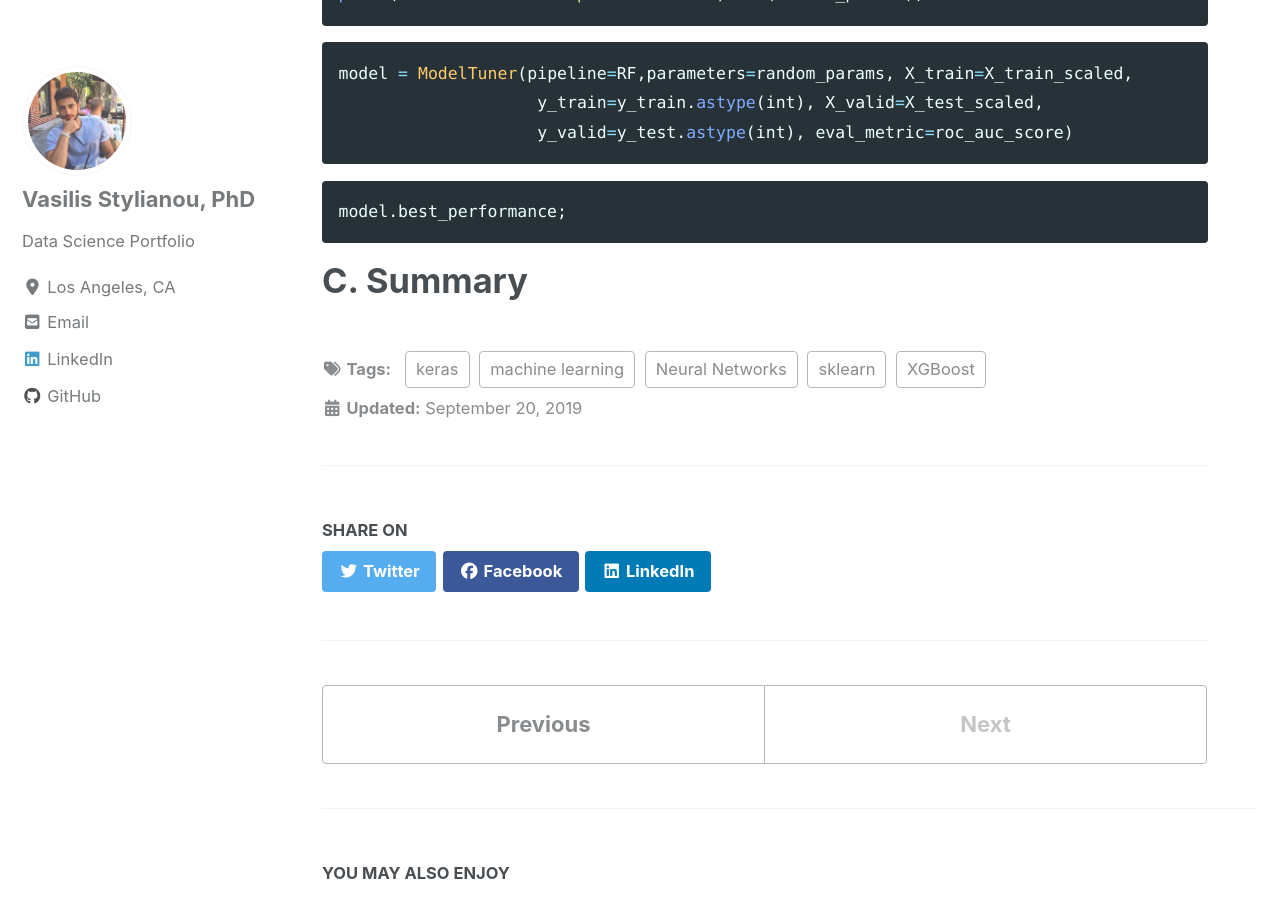
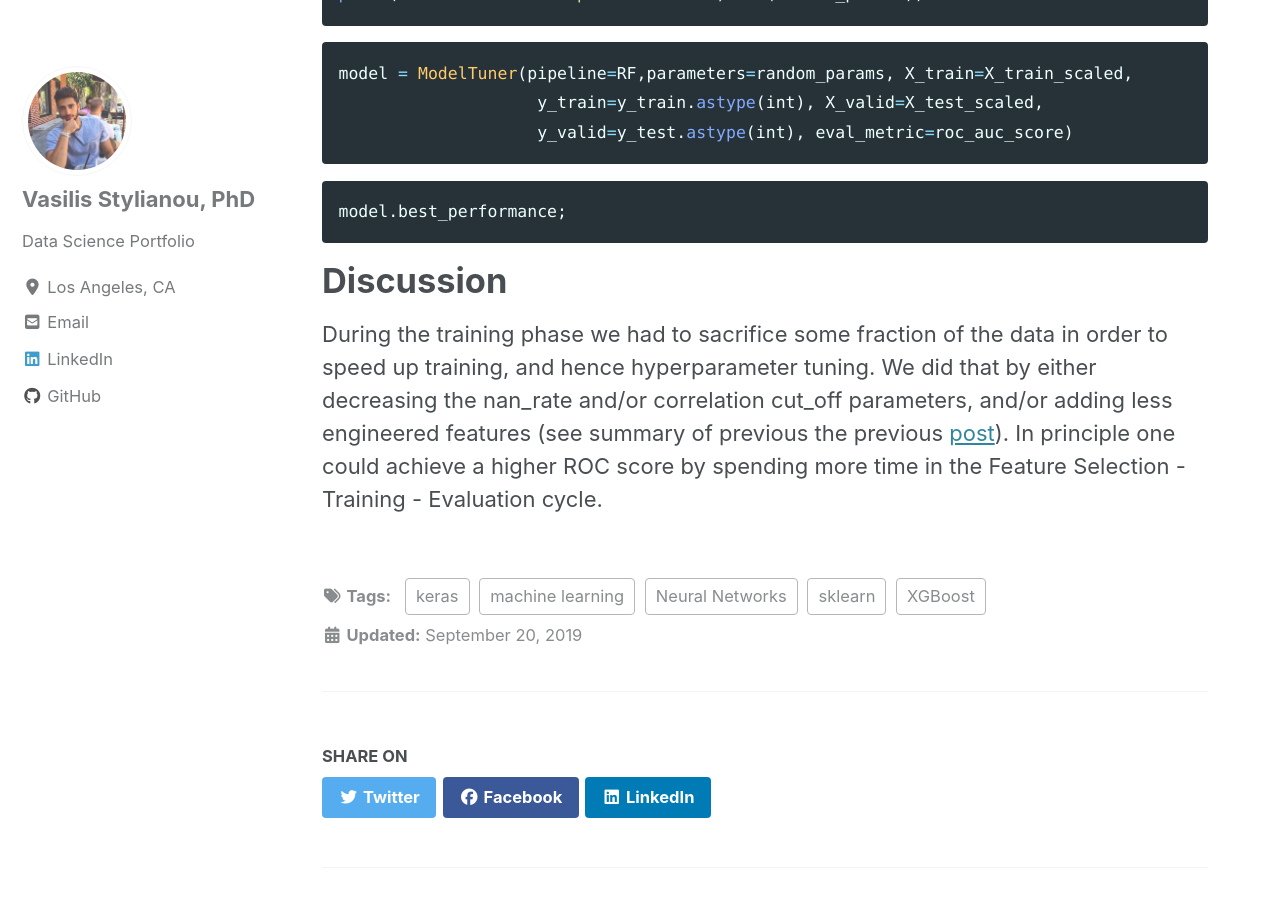
Before and after one commit to vasilis-stylianou/vasilis-stylianou.github.io, a Jekyll site: the page built from _posts/2019-09-20-ML_Kaggle_Part2.md, in a window 1280 px wide and 900 px high, scrolled down 13901 px. Built offline with Jekyll 4.4.1, drawn with Linux system fonts in a browser that asks for light colours; cached includes are drawn as plain includes; nearby versions of some CDN libraries; some of the changed text lies outside the part shown.

Commit message:
Update 2019-09-20-ML_Kaggle_Part2.md

```diff
--- a/_posts/2019-09-20-ML_Kaggle_Part2.md
+++ b/_posts/2019-09-20-ML_Kaggle_Part2.md
@@ -616,4 +616,6 @@ model.best_performance;
 
 
 
-# C. Summary
+# Discussion
+
+During the training phase we had to sacrifice some fraction of the data in order to speed up training, and hence hyperparameter tuning. We did that by either decreasing the nan_rate and/or correlation cut_off parameters, and/or adding less engineered features (see summary of previous the previous [post](https://vasilis-stylianou.github.io/ML_Kaggle_Part1/)). In principle one could achieve a higher ROC score by spending more time in the Feature Selection - Training - Evaluation cycle.
```
